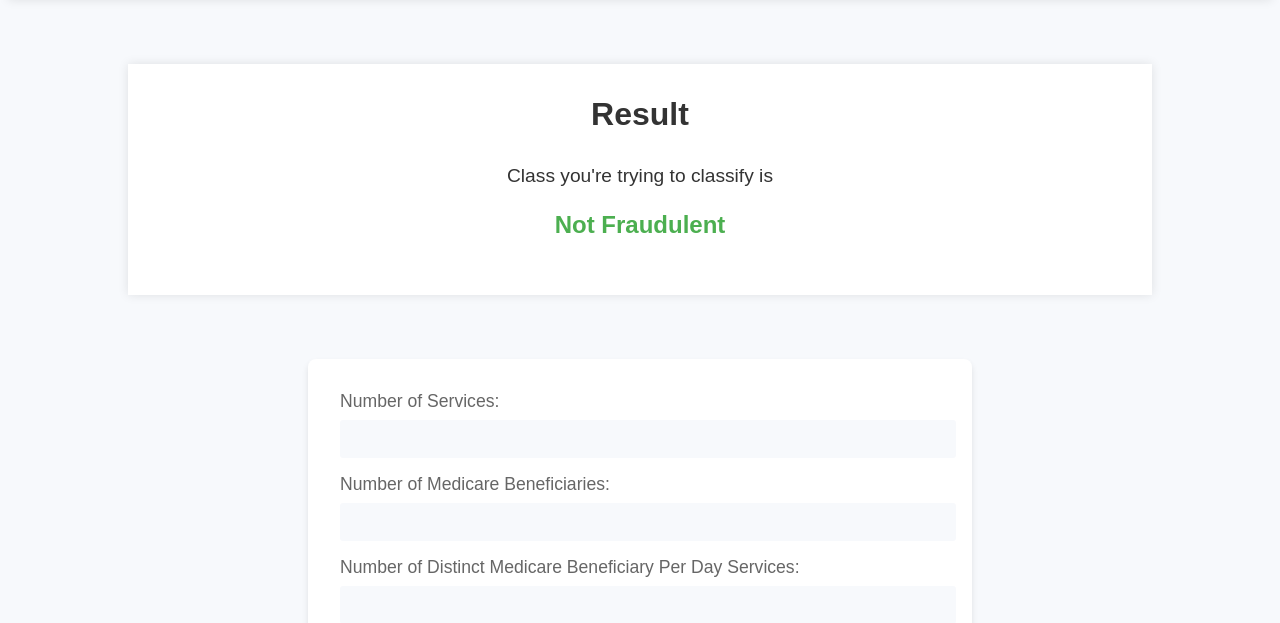
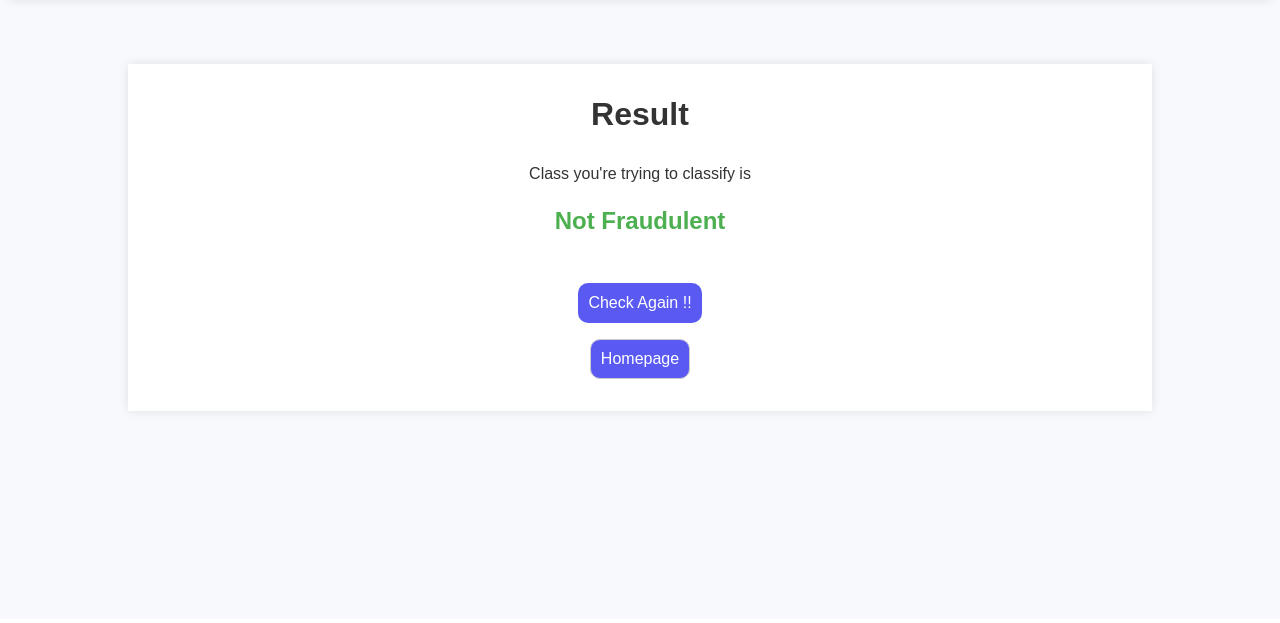
Before and after one commit to Sandeep7784/ML-Minor-Project, a Django app: template templates/main.html in a window 1280 px wide. Shown: the part 181-804 px from the top of the page. After the commit the page ends 597 px from the top, so only its background shows below. Run offline with Django 4.2, Linux system fonts and the light colour scheme; the template is opened without the code that fills it: most values are stand-ins (such as "Sample title", 1, 10 or a date in 2020); parts of the project's set-up code (start-up, migrations or seed data) failed here and were passed over.

Commit message:
Modified the form and Result's outcome

```diff
--- a/static/css/form_style.css
+++ b/static/css/form_style.css
@@ -98,11 +98,6 @@ input[type="submit"]:hover {
     color: #333;
   }
 
-  .result-p {
-    margin-bottom: 1rem;
-    font-size: 1.2rem;
-  }
-
   .fraudulent {
     color: #f44336;
     font-size: 1.5rem;
@@ -126,3 +121,38 @@ input[type="submit"]:hover {
     opacity: 0.4;
   }
 }
+
+.button-container {
+  display: flex;
+  flex-direction: column;
+  align-items: center;
+  margin-top: 2rem;
+}
+
+.btn {
+  background-color: #5a5af3;
+  color: white;
+  border: none;
+  padding: 10px 10px;
+  font-size: 16px;
+  cursor: pointer;
+  transition: background-color 0.3s ease-in-out;
+  margin-top: 1rem;
+  width: auto;
+  height: 40px;
+  border-radius: 10px
+}
+
+.btn-primary:hover {
+  background-color: #3945ff;
+  box-shadow: 0 4px 6px rgba(0, 0, 0, 0.2);
+}
+
+.btn-secondary {
+  background-color: #5a5af3;
+  border: 1px solid #ccc;
+}
+
+.btn-secondary:hover {
+  background-color: #3945ff;
+}
--- a/templates/main.html
+++ b/templates/main.html
@@ -6,6 +6,7 @@
     <meta http-equiv="X-UA-Compatible" content="IE=edge">
     <meta name="viewport" content="width=device-width, initial-scale=1.0">
     <title>Checking for Fraudster's</title>
+  <link href="{% static 'img/machine-learning.png' %}" rel="icon">
     <link href="{% static 'css/form_style.css' %}" rel="stylesheet">
 
 
@@ -18,6 +19,8 @@
         </div>
     </header>
 
+
+
     <main>
         {% if result %}
             <div class="result-container">
@@ -25,13 +28,20 @@
                 {% if result == "Fraud" %}
                     <!-- <p class="fraudulent">{{ result }}</p> -->
                     <p class="result-p">Class you're trying to classify is</p>
-              <p class="not-fraudulent">Fraudulent</p>
+                    <p class="fraudulent">Fraudulent</p>
                 {% else %}
                     <p class="result-p">Class you're trying to classify is</p>
                     <p class="not-fraudulent">Not Fraudulent</p>
                 {% endif %}
+                <div class="button-container">
+                    <a href=""><button class="btn btn-primary">Check Again !!</button></a>
+                    <a href="/"><button class="btn btn-secondary">Homepage</button></a>
+                </div>
             </div>
         {% endif %}
+
+
+        {% if not result %}
             <form action="" method="POST">
                 {% csrf_token %}
                 <label for="input1">Number of Services:</label>
@@ -55,8 +65,12 @@
                 <label for="input7">Average Medicare Standardized Amount:</label>
                 <input type="number" name="input7" id="input7" required>
 
+                <label for="input8">Potential Profit Margin:</label>
+                <input type="number" name="input8" id="input8" required>
+
                 <input type="submit" value="Check">
             </form>
+        {% endif %}
 
     </main>
 </body>
```
Also changed, not shown: templates/index.html (+6 -5 lines). Lines whose indentation alone changed are shown as unchanged.
